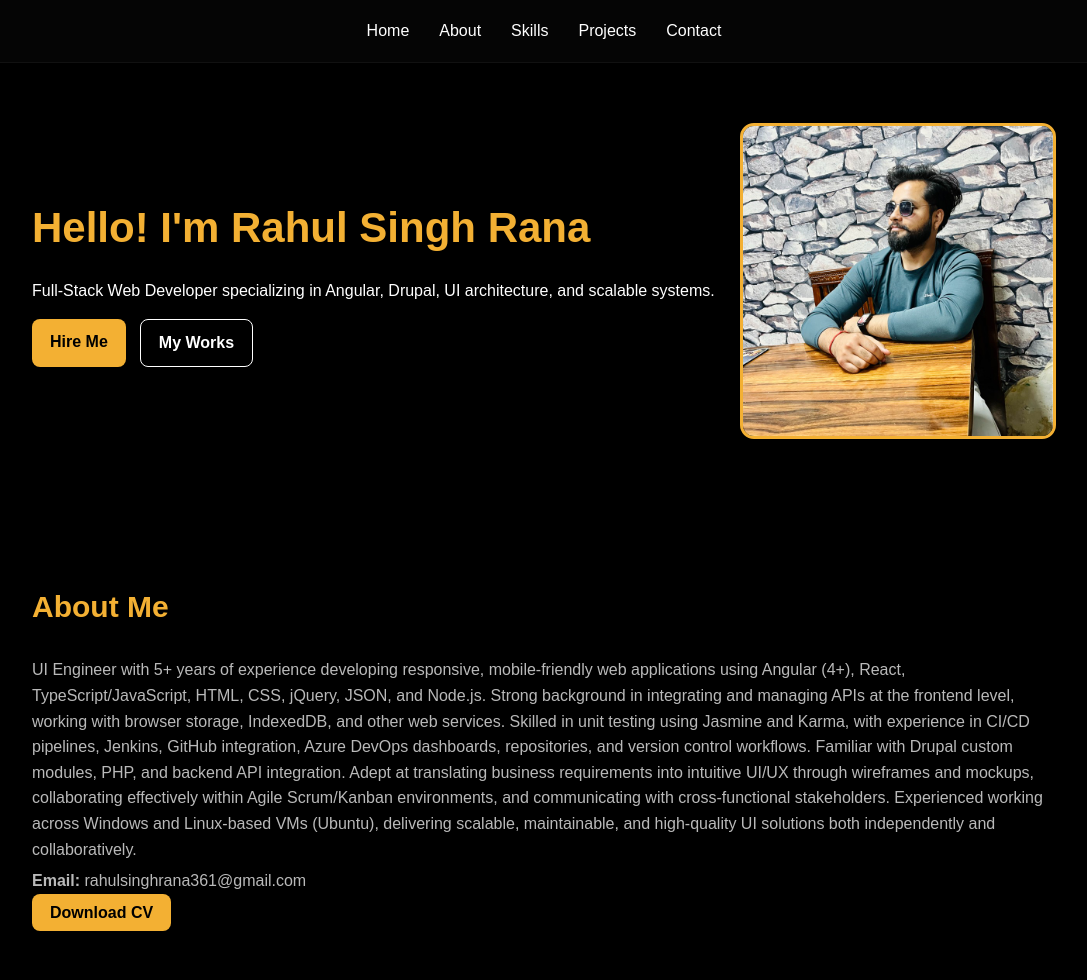
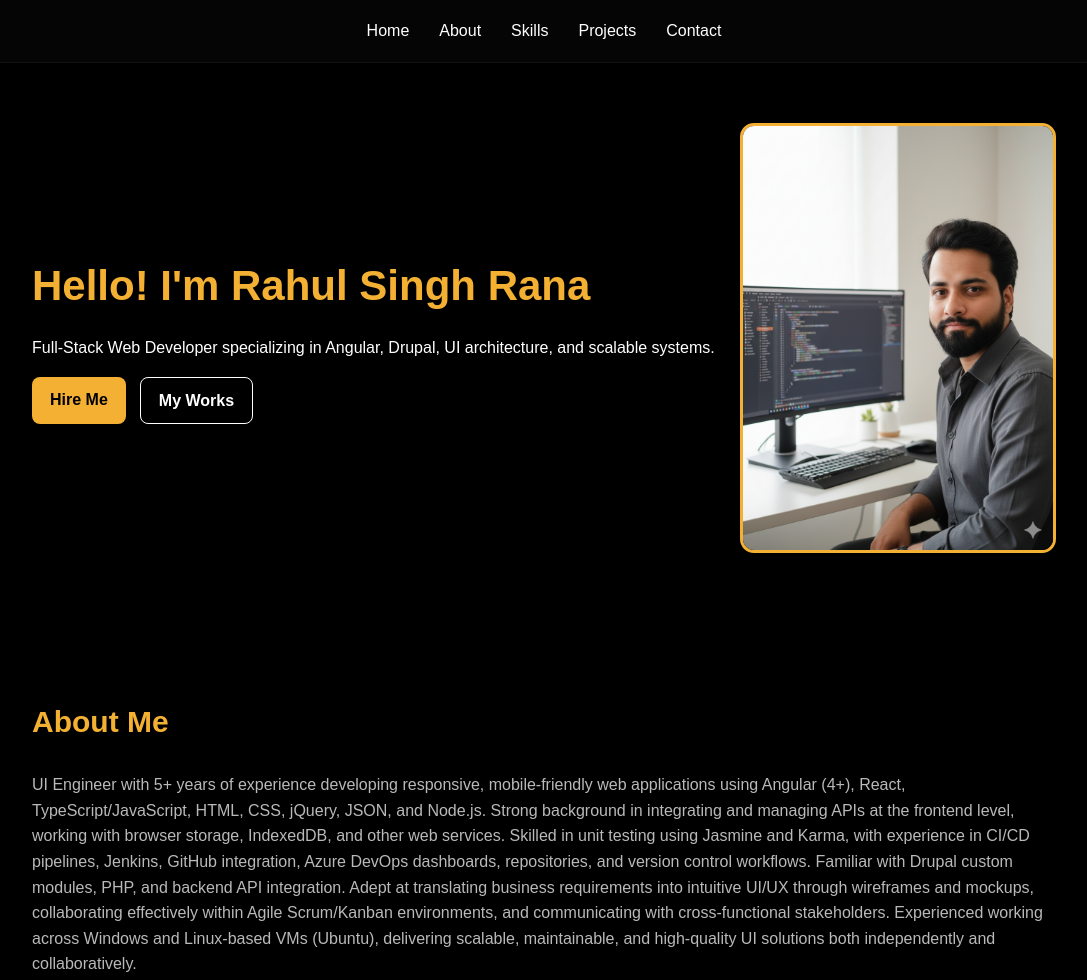
Before and after one commit to rahulsinghrana361/portfolio, a plain HTML site: page index.html in a window 1280 px wide. Shown: the top 980 px of the page, without its empty margins (96-1183 px from the left). Drawn offline with Linux system fonts and the light colour scheme.

Commit message:
Update index.html

```diff
--- a/index.html
+++ b/index.html
@@ -62,7 +62,7 @@
       <a class="btn secondary" href="#projects">My Works</a>
     </div>
   </div>
-  <img src="profileImage.jpg" alt="Rahul"/>
+  <img src="profileImage.png" alt="Rahul"/>
 </section>
 
 <section id="about">
```
